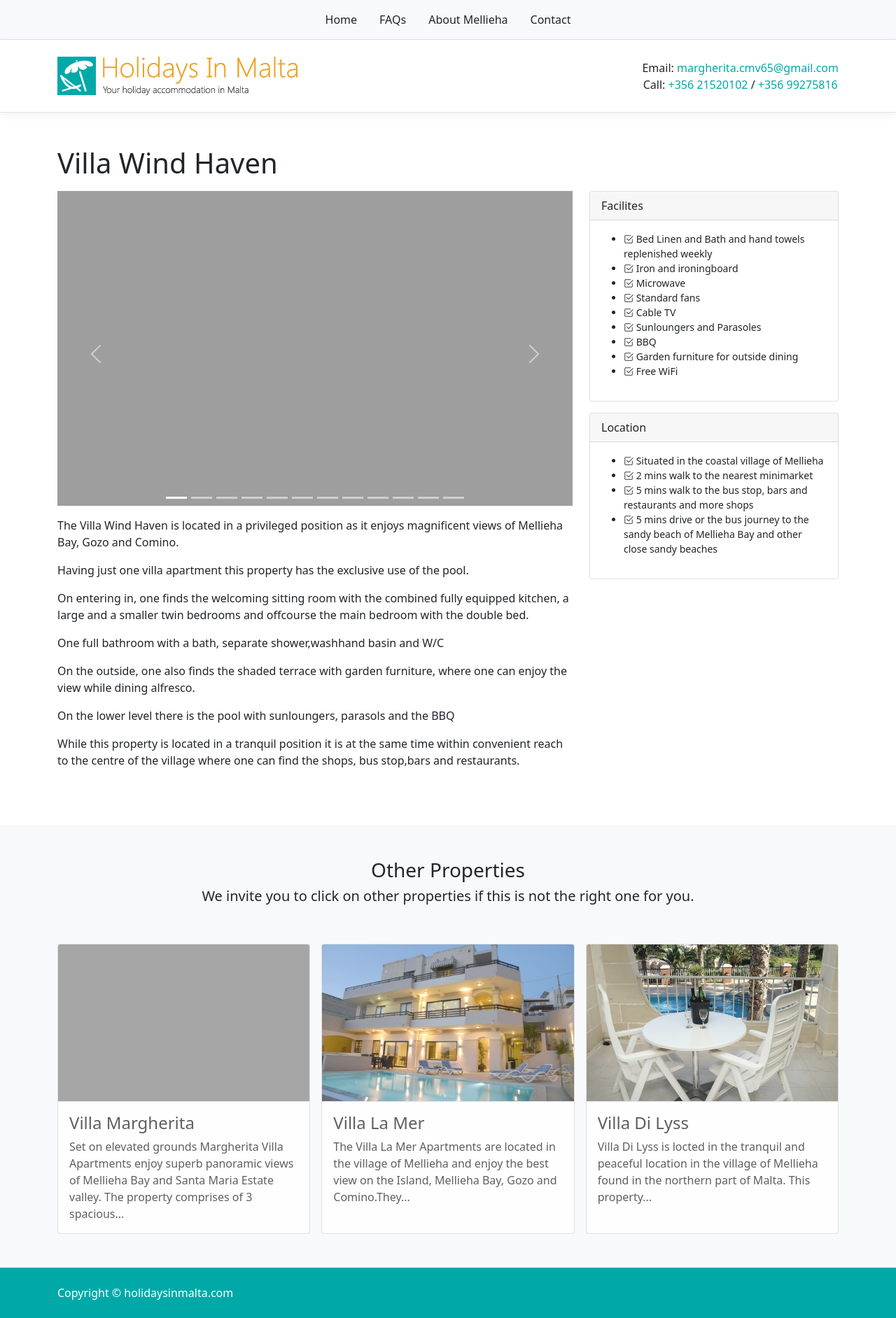
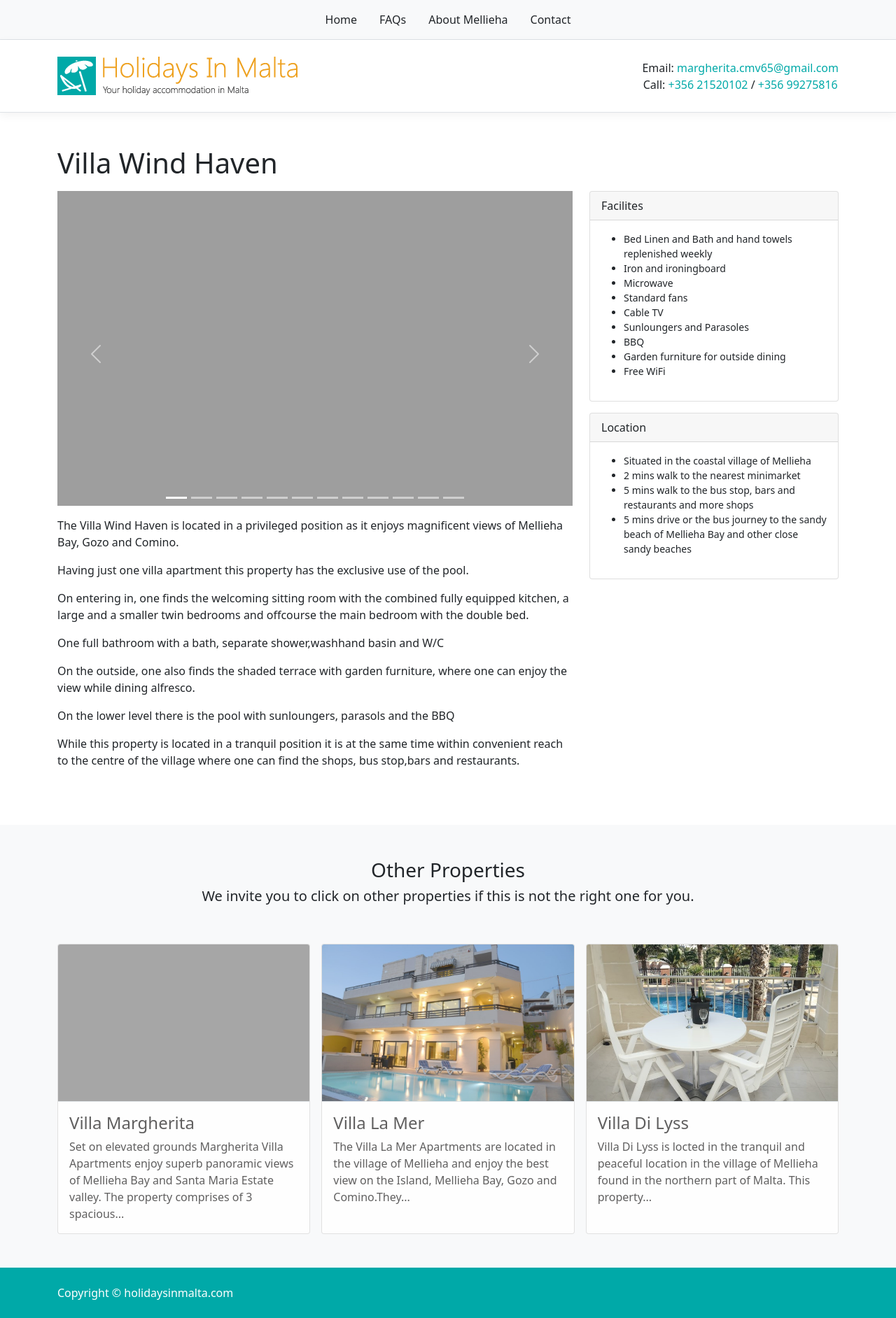
Before and after one commit to natashafenech/holidaysinmalta.com, a Jekyll site: the page built from src/properties/villa-wind-haven.md, in a window 1280 px wide. Shown: the whole page at 70% size. Built offline with Jekyll 4.4.1, drawn with Linux system fonts in a browser that asks for light colours.

Commit message:
remove checkmark

```diff
--- a/src/_layouts/property.html
+++ b/src/_layouts/property.html
@@ -115,7 +115,7 @@ layout: default
                 <div class="card-body small">
                     <ul>
                         {% for item in page.facilities %}
-                        <li><i class="bi bi-check2-square"></i> {{item}}</li>
+                        <li>{{item}}</li>
                         {% endfor %}
                     </ul>
                 </div>
@@ -128,7 +128,7 @@ layout: default
                 <div class="card-body small">
                     <ul>
                         {% for item in page.location %}
-                        <li><i class="bi bi-check2-square"></i> {{item}}</li>
+                        <li>{{item}}</li>
                         {% endfor %}
                     </ul>
                 </div>
```
